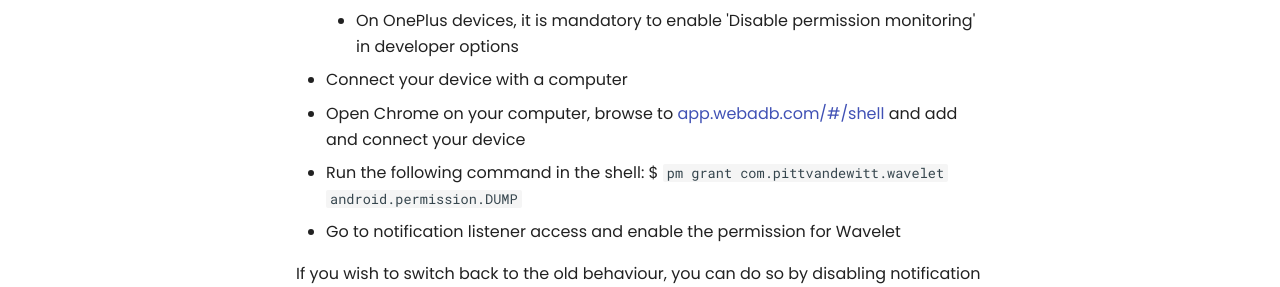
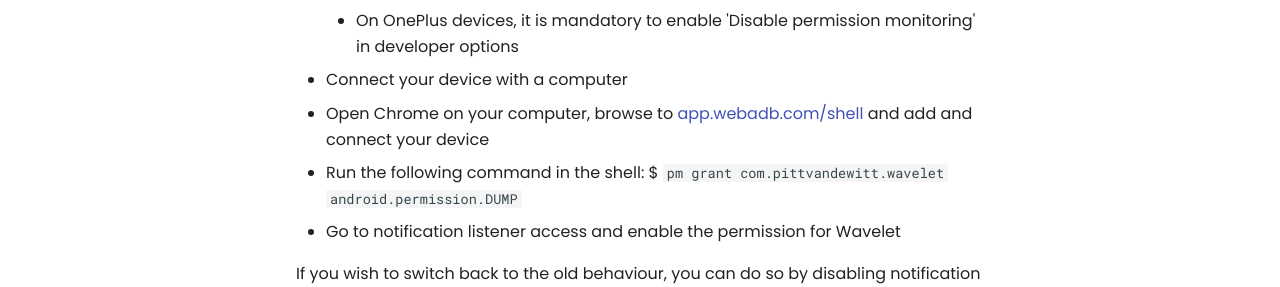
Before and after one commit to Pittvandewitt/Wavelet, an MkDocs documentation site: the page built from docs/Settings.md, in a window 1280 px wide and 900 px high, scrolled down 1948 px. Shown: the part 369-656 px from the top of the window. Built offline with MkDocs 1.6.1 and Material for MkDocs 9.7.7, drawn with Linux system fonts in a browser that asks for light colours; emoji names are drawn with the system emoji font; comment, search, counter and statistics services are not loaded.

```diff
--- a/docs/Settings.md
+++ b/docs/Settings.md
@@ -57,11 +57,11 @@ Instructions to activate enhanced session detection:
     - On Realme and OPPO devices, it is mandatory to disable 'permission monitoring' under settings - security center
     - On OnePlus devices, it is mandatory to enable 'Disable permission monitoring' in developer options
 - Connect your device with a computer
-- Open Chrome on your computer, browse to [app.webadb.com/#/shell] and add and connect your device
+- Open Chrome on your computer, browse to [app.webadb.com/shell] and add and connect your device
 - Run the following command in the shell: $ `pm grant com.pittvandewitt.wavelet android.permission.DUMP`
 - Go to notification listener access and enable the permission for Wavelet
 
 If you wish to switch back to the old behaviour, you can do so by disabling notification listener access for Wavelet and/or by running $ `pm  revoke com.pittvandewitt.wavelet android.permission.DUMP`.
 
-[app.webadb.com/#/shell]: https://app.webadb.com/#/shell
+[app.webadb.com/shell]: https://app.webadb.com/shell
 [developer.android.com/studio/debug/dev-options]: https://developer.android.com/studio/debug/dev-options.html#enable
```
